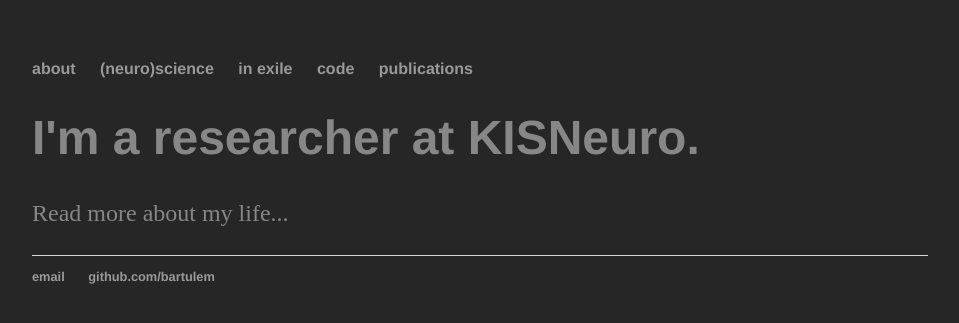
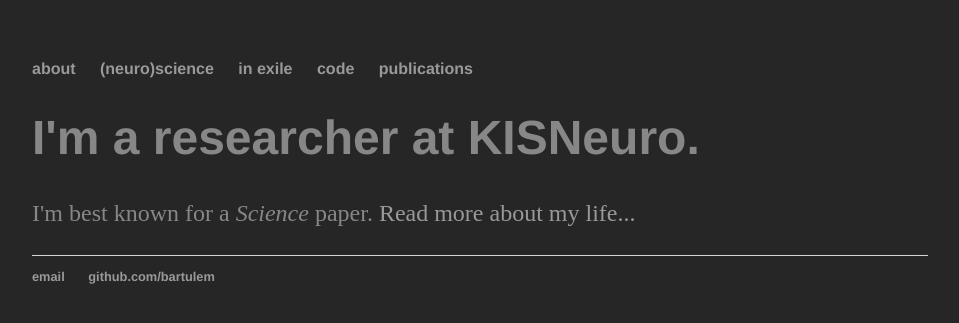
Before and after one commit to bartulem/bartulem.github.io, a Jekyll site: the page built from index.html, in a window 1280 px wide. Shown: the top 323 px of the page, without its empty margins (160-1119 px from the left). Built offline with Jekyll 4.4.1, drawn with Linux system fonts in a browser that asks for light colours.

Commit message:
Update index.html

```diff
--- a/index.html
+++ b/index.html
@@ -4,5 +4,5 @@ title: bartulem
 ---
 <div class="blurb">
 	<h1 style="color: RGB(135, 135, 135);">I'm a researcher at KISNeuro.</h1>
-	<p style="color: RGB(135, 135, 135);>I'm best known for a <em>Science</em> paper. <a href="/about">Read more about my life...</a></p>
+	<p style="color: RGB(135, 135, 135);">I'm best known for a <em>Science</em> paper. <a href="/about">Read more about my life...</a></p>
 </div><!-- /.blurb -->
```
